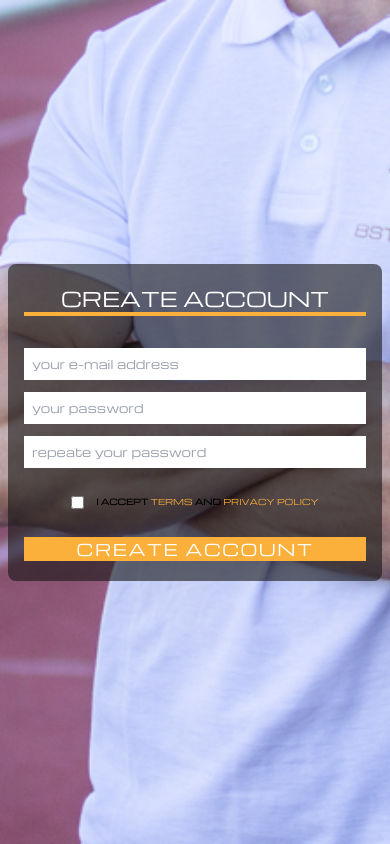
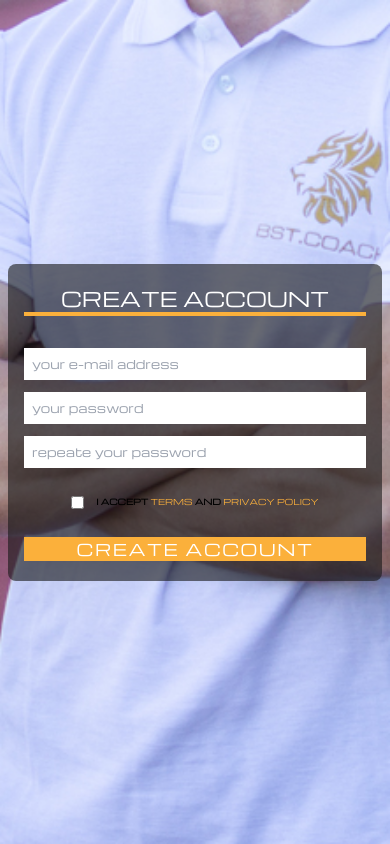
Before and after one commit to Beyond-Skills-Training-Global/bst-tw-design, a website: page wwwroot/register.html in a window 390 px wide. Drawn offline with nearby package versions, Linux system fonts and the light colour scheme; files that its build step writes are made by us from their sources; a web font is replaced by a local one.

Commit message:
another register edits

```diff
--- a/wwwroot/register.html
+++ b/wwwroot/register.html
@@ -11,7 +11,7 @@
 
 <body class="bg-black font-michroma">
 
-    <div class="bg-[image:url(../img/hands-crossed-480.jpg)] md:bg-[image:url(../img/hands-crossed-1080-low.jpg)] bg-center sm:bg-[center_right_-0rem]   bg-cover h-screen flex flex-col justify-center xl:grid  xl:grid-cols-5 xl:place-content-center ">
+    <div class="bg-[image:url(../img/hands-crossed-480.jpg)] md:bg-[image:url(../img/hands-crossed-1080-low.jpg)]  bg-[center_right_-0rem]   bg-cover h-screen flex flex-col justify-center xl:grid  xl:grid-cols-5 xl:place-content-center ">
 
         <div class="flex gap-3 flex-col xl:col-start-2 xl:col-span-2 max-w-xl   bg-neutral-900/60 rounded-lg mx-2 px-4 py-5">
             <h1 class="uppercase text-white text-center text-xl sm:text-2xl lg:text-3xl w-full  border-b-4 border-b-gold-600 mb-5">
```
